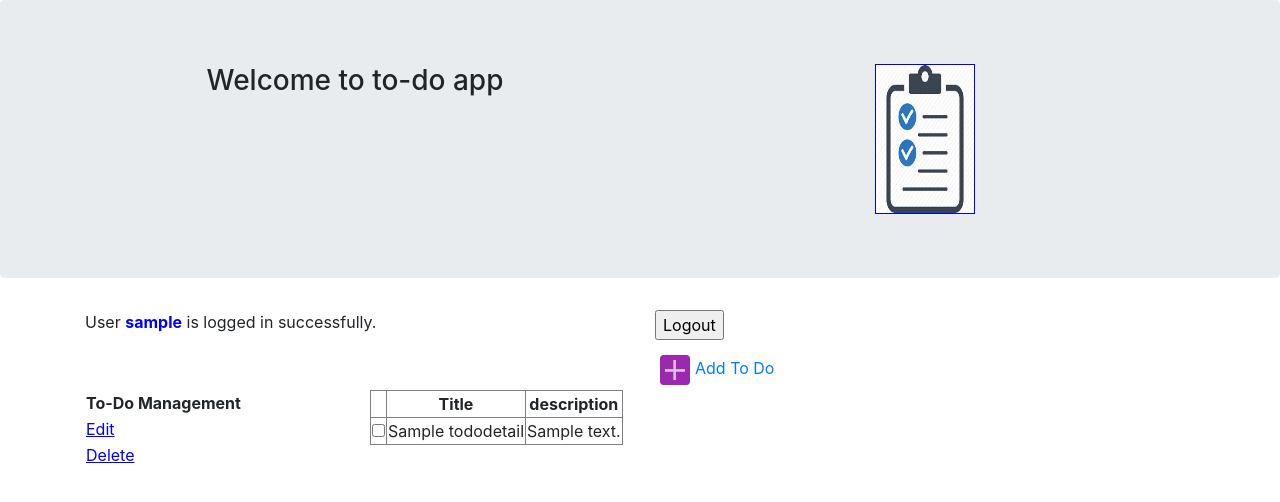
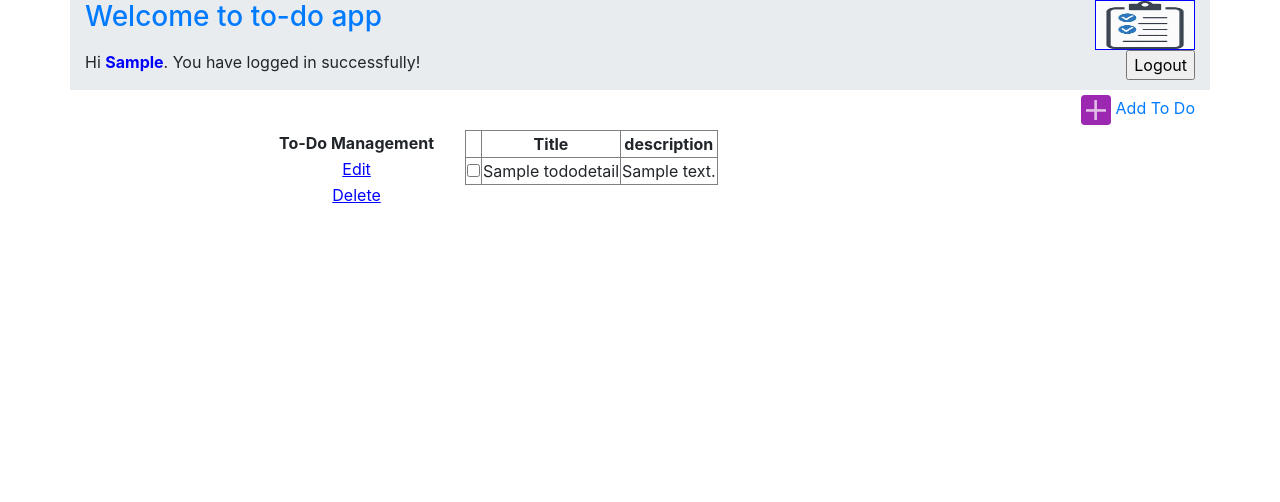
Before and after one commit to vinodagouda/todoapp, a Django app: page /todo/login-success/ in a window 1280 px wide. Shown: the top 502 px of the page. Run offline with Django 3.2, Linux system fonts and the light colour scheme; a user stored in the database is signed in; tables that the repository leaves empty hold one stand-in row (values such as "Sample post"); some libraries are stand-ins or nearby versions.

Commit message:
Adds a new look and feel. Improves the user journey.

```diff
--- a/templates/base.html
+++ b/templates/base.html
@@ -11,15 +11,26 @@
 </head>
 
 <body>
-    <div class="jumbotron text-center">
-        <div class="container">
-            <div class="row">
-                <div class="col">
+    <div class="container">
+        <div class="row" style="background-color: #e9ecef;">
+            <div class="col">
+                <a style="text-decoration: none;" href="{% url 'login_success' %}">
                     <h3>Welcome to to-do app</h3>
-                </div>
-                <div class="col">
-                    <img style="border:1px solid blue; height:150px; width:100px;" src="{% static 'images/todo_logo.jpg' %}" />
-                </div>
+                </a>
+            </div>
+            <div class="col">
+                <img style="border:1px solid blue; height:50px; width:100px;float: right;" src="{% static 'images/todo_logo.jpg' %}" />
+            </div>
+        </div>
+        <div class="row" style="background-color: #e9ecef;">
+            <div class="col-6">
+                <p>Hi <b style="color: blue;text-transform: capitalize;">{{user.username}}</b>. You have logged in successfully!</p>
+            </div>
+            <div class="col-6">
+                <form method="POST" action="/logout/" style="float: right;">
+                    {% csrf_token %}
+                    <input type="submit" value="Logout">
+                </form>
             </div>
         </div>
     </div>
--- a/todo/templates/todo-home.html
+++ b/todo/templates/todo-home.html
@@ -9,41 +9,44 @@
         text-decoration: underline;
     }
 </style>
-<div class="row" style="margin-top: 30px;">
-    <div class="col">
-        <p>User <b style="color: blue;">{{user.username}}</b> is logged in successfully.</p>
+<!-- <div class="row" style="margin-top: 30px;">
+    <div class="col-6">
+        <p>Hi <b style="color: blue;">{{user.username}}</b>. You have logged in successfully!</p>
     </div>
 
-    <div class="col">
-        <form method="POST" action="/logout/">
+    <div class="col-6">
+        <form method="POST" action="/logout/" style="float: right;">
 
             {% csrf_token %}
             <input type="submit" value="Logout">
 
         </form>
     </div>
-</div>
+</div> -->
 <div class="row">
     <div class="col-6"></div>
     <div class="col-6">
-        <a href="{% url 'create_todo' %}"><img style="height: 40px;" src="{% static 'images/icon-add.png' %}">Add To Do</a>
+        <a style="float: right;" href="{% url 'create_todo' %}"><img style="height: 40px;" src="{% static 'images/icon-add.png' %}">Add To Do</a>
     </div>
 </div>
 <div class="row">
-    <div class="col-3">
-        <table>
+    <div class="col-2">
+
+    </div>
+    <div class="col-2">
+        <table style="float: right;">
             <tr>
                 <th>To-Do Management</th>
             </tr>
             <tr>
-                <td class="txt" id="edit">Edit</td>
+                <td style="text-align: center;" class="txt" id="edit">Edit</td>
             </tr>
             <tr>
-                <td class="txt" id="delete">Delete</td>
+                <td style="text-align: center;" class="txt" id="delete">Delete</td>
             </tr>
         </table>
     </div>
-    <div class="col-3">
+    <div class="col-6">
         <table border="1">
             <tr>
                 <th style="text-align: center;"></th>
@@ -63,7 +66,7 @@
 
         </table>
     </div>
-    <div class="col-6"></div>
+    <div class="col-2"></div>
 
 </div>
 {% endblock content %}
--- a/todoapp/settings.py
+++ b/todoapp/settings.py
@@ -87,9 +87,9 @@ DATABASES = {
         'ENGINE': 'django.db.backends.mysql',
         'NAME': 'todo_app',
         'USER': 'root',
-        'PASSWORD': 'root',
+        'PASSWORD': 'root@123',
         'HOST': '127.0.0.1',
-        'PORT': '3307',
+        'PORT': '3306',
         'OPTIONS': {
             'charset': 'utf8mb4',
         },
```
Also changed, not shown: todo/templates/create-todo.html (+9 -4 lines), users/templates/login.html (+19 -5 lines), static/images/shanghai.jpg (added), todo/migrations/0001_initial.py.
